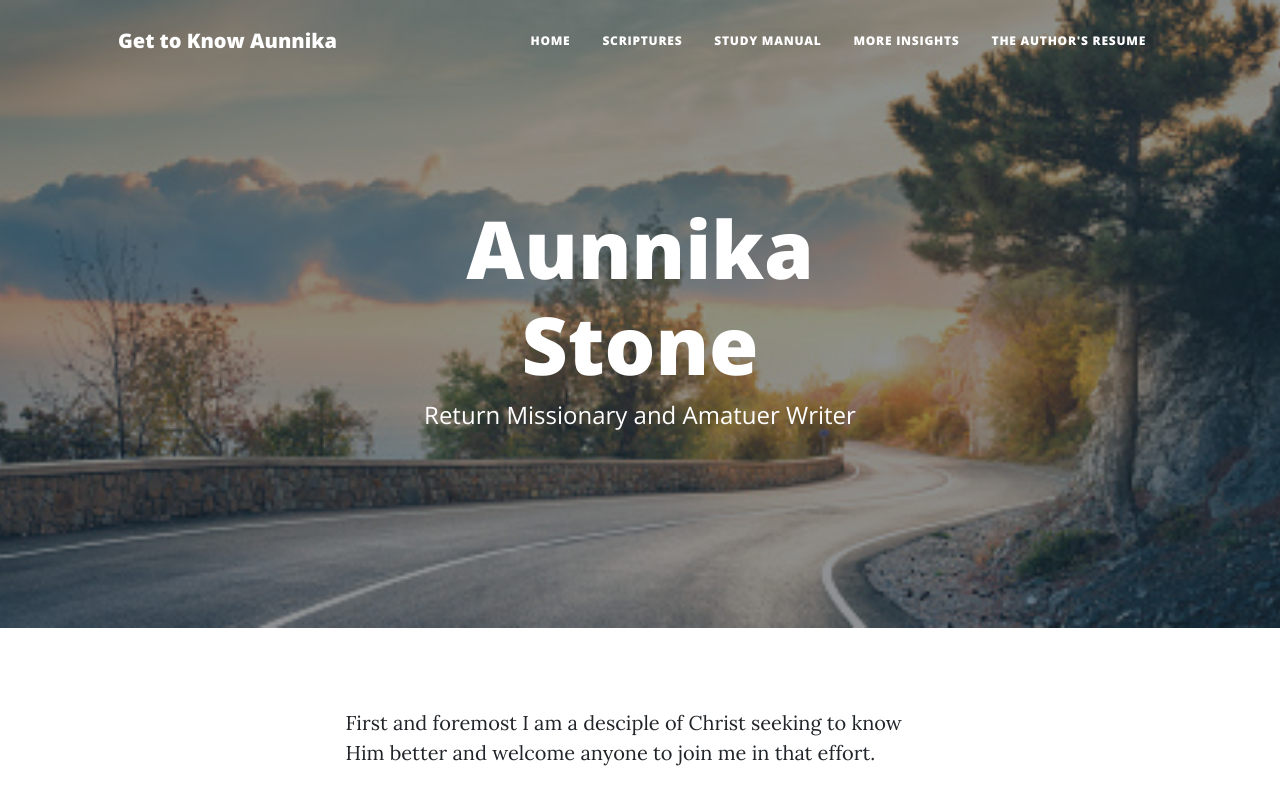
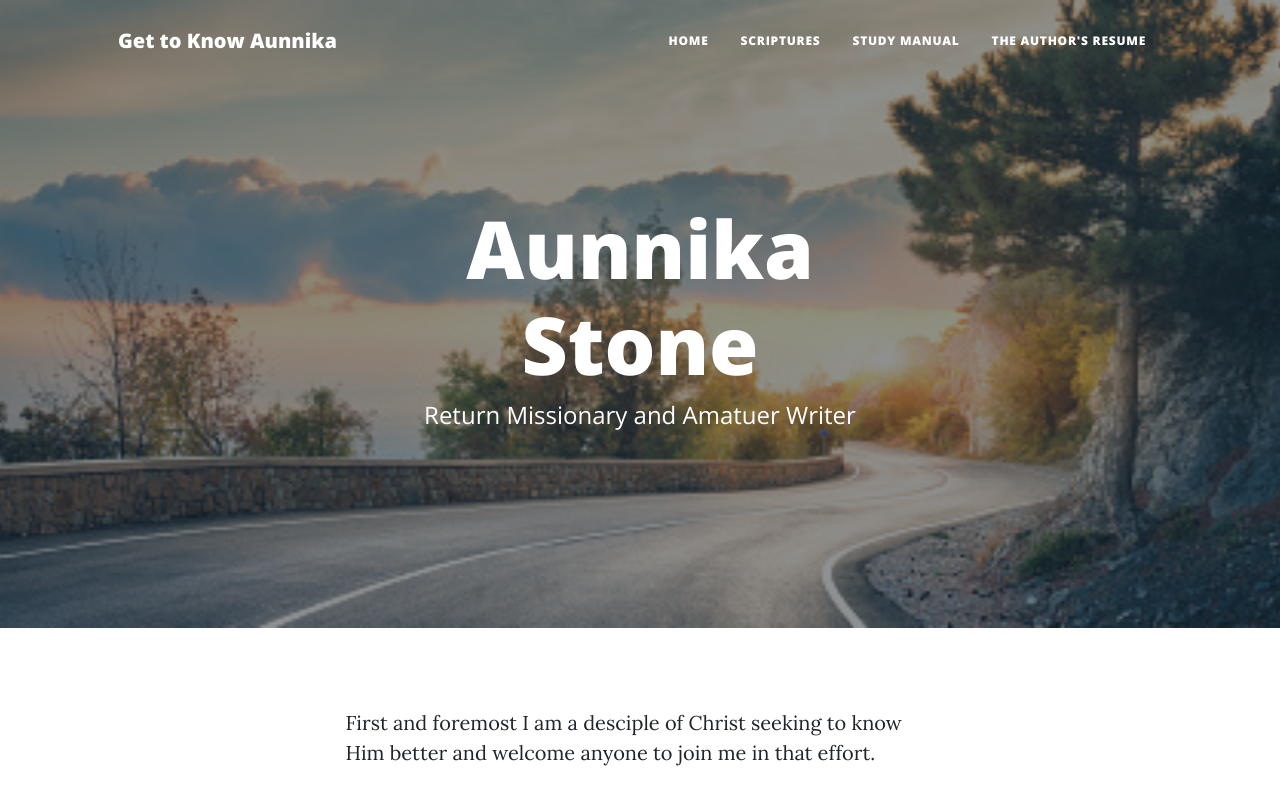
Before and after one commit to aunnika/Come-Follow-Me-, a plain HTML site: page resume.html in a window 1280 px wide. Shown: the top 797 px of the page. Drawn offline with nearby package versions, Linux system fonts and the light colour scheme.

Commit message:
Add files via upload

```diff
--- a/resume.html
+++ b/resume.html
@@ -29,7 +29,6 @@
                         <li class="nav-item"><a class="nav-link px-lg-3 py-3 py-lg-4" href="index.html">Home</a></li>
                         <li class="nav-item"><a class="nav-link px-lg-3 py-3 py-lg-4" href="about.html">Scriptures</a></li>
                         <li class="nav-item"><a class="nav-link px-lg-3 py-3 py-lg-4" href="post.html">Study Manual</a></li>
-                        <li class="nav-item"><a class="nav-link px-lg-3 py-3 py-lg-4" href="contact.html">More Insights</a></li>
                         <li class="nav-item"><a class="nav-link px-lg-3 py-3 py-lg-4" href="resume.html">The Author's Resume</a>  </li>
                     </ul>
                 </div>
```
